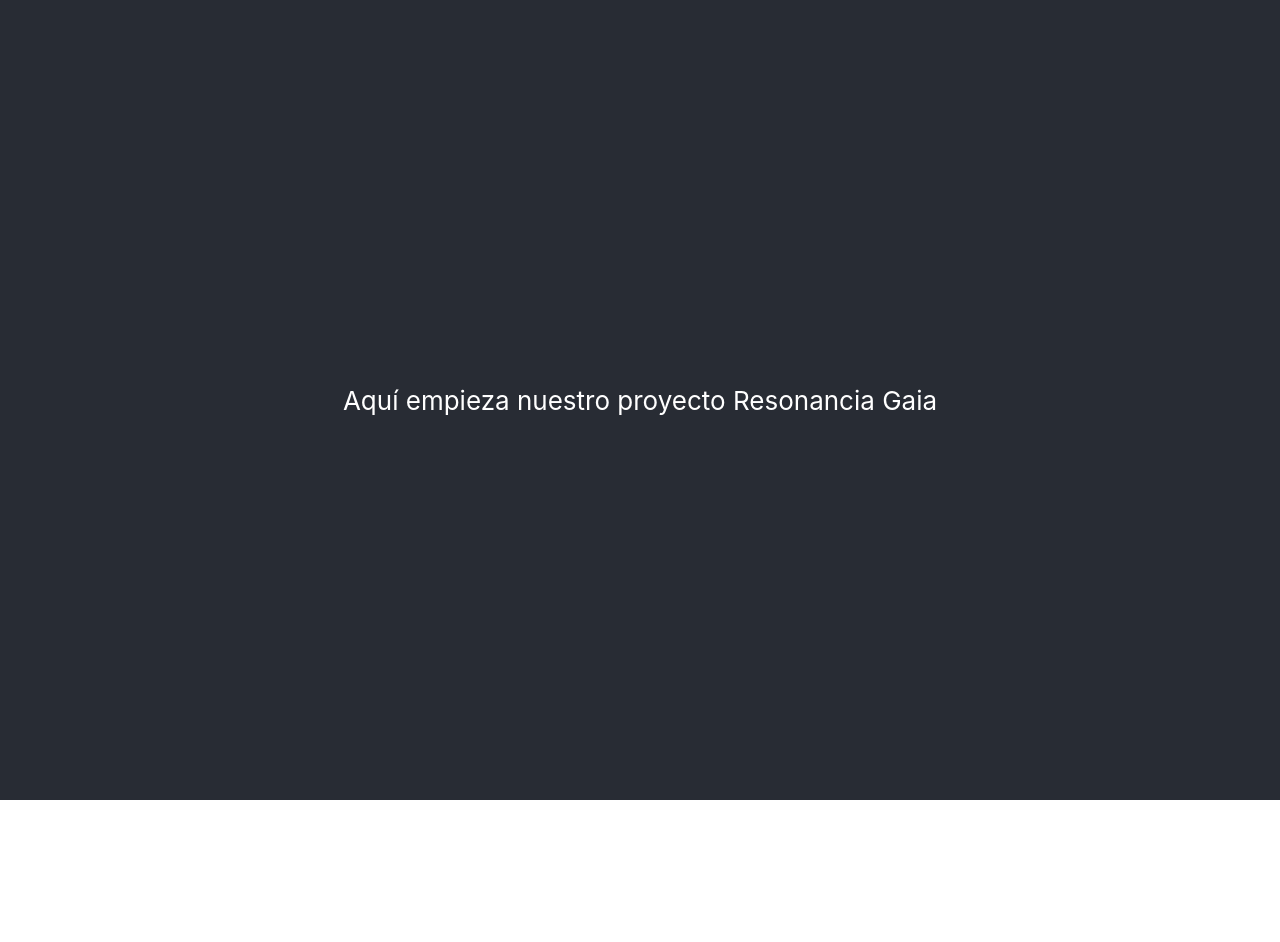
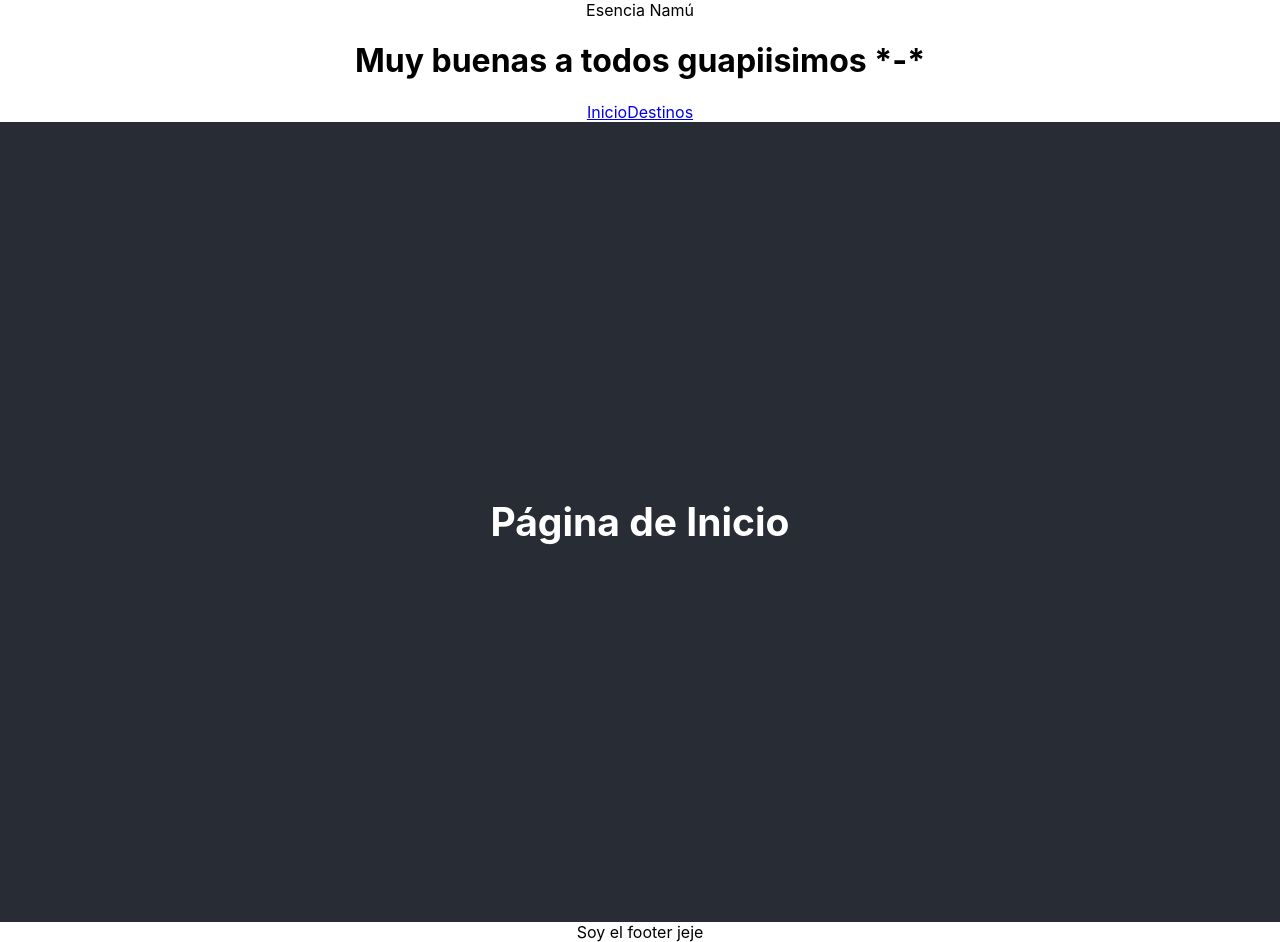
Before and after one commit to lobo1999/esencia-namu, a React (Create React App) app: page / in a window 1280 px wide. Before the commit the page ends 800 px from the top, so only its background shows below. Built offline with nearby package versions, Linux system fonts and the light colour scheme.

Commit message:
creating webpage  structure

```diff
--- a/public/index.html
+++ b/public/index.html
@@ -10,34 +10,14 @@
       content="Web site created using create-react-app"
     />
     <link rel="apple-touch-icon" href="%PUBLIC_URL%/logo192.png" />
-    <!--
-      manifest.json provides metadata used when your web app is installed on a
-      user's mobile device or desktop. See https://developers.google.com/web/fundamentals/web-app-manifest/
-    -->
+
     <link rel="manifest" href="%PUBLIC_URL%/manifest.json" />
-    <!--
-      Notice the use of %PUBLIC_URL% in the tags above.
-      It will be replaced with the URL of the `public` folder during the build.
-      Only files inside the `public` folder can be referenced from the HTML.
 
-      Unlike "/favicon.ico" or "favicon.ico", "%PUBLIC_URL%/favicon.ico" will
-      work correctly both with client-side routing and a non-root public URL.
-      Learn how to configure a non-root public URL by running `npm run build`.
-    -->
-    <title>React App</title>
+    <title>Esencia Namú</title>
   </head>
   <body>
     <noscript>You need to enable JavaScript to run this app.</noscript>
     <div id="root"></div>
-    <!--
-      This HTML file is a template.
-      If you open it directly in the browser, you will see an empty page.
 
-      You can add webfonts, meta tags, or analytics to this file.
-      The build step will place the bundled scripts into the <body> tag.
-
-      To begin the development, run `npm start` or `yarn start`.
-      To create a production bundle, use `npm run build` or `yarn build`.
-    -->
   </body>
 </html>
--- a/src/App.js
+++ b/src/App.js
@@ -1,11 +1,14 @@
-import './App.css';
+import "./styles/App.css";
+import { Navbar, Home, Footer } from "./components";
 
 function App() {
   return (
     <div className="App">
+      <Navbar />
       <header className="App-header">
-        Aquí empieza nuestro proyecto Resonancia Gaia
+        <Home />
       </header>
+      <Footer />
     </div>
   );
 }
--- a/src/components/Footer.jsx
+++ b/src/components/Footer.jsx
@@ -0,0 +1,11 @@
+import React from "react";
+
+const Footer = () => {
+  return (
+    <div>
+      <div>Soy el footer jeje</div>
+    </div>
+  );
+};
+
+export default Footer;
--- /dev/null
+++ b/src/components/Home.jsx
@@ -0,0 +1,11 @@
+import React from "react";
+
+const Home = () => {
+  return (
+    <div className="home">
+      <h2>Página de Inicio</h2>
+    </div>
+  );
+};
+
+export default Home;
--- /dev/null
+++ b/src/components/Navbar.jsx
@@ -0,0 +1,30 @@
+import React from "react";
+
+const Navbar = () => {
+  /*
+    En esta parte (antes de el return) podemos declarar contantes, hooks o lo que sea que vayamos
+    a utilizar dentro de nuestro componente y de esta manera evitar poner valores
+    'quemados' directamente.
+
+    Nota: los componentes en React son los que tienen terminación .jsx y en ellos
+    uno escribe el código HTML y JavaScript por lo tanto en el mismo
+    componente vamos a encontrar el diseño y la lógica de los componentes.
+
+    XoXo Luis Lobo
+    */
+
+  const title = "Esencia Namú";
+
+  return (
+    <div>
+      <div>{title}</div>
+      <h1>Muy buenas a todos guapiisimos *-*</h1>
+      <div className="links">
+        <a href="/">Inicio</a>
+        <a href="/destinations">Destinos</a>
+      </div>
+    </div>
+  );
+};
+
+export default Navbar;
--- /dev/null
+++ b/src/components/index.js
@@ -0,0 +1,3 @@
+export { default as Navbar } from './Navbar';
+export { default as Footer } from './Footer';
+export { default as Home } from './Home';
```
Also changed, not shown: services/proof.jsx (+8 -0 lines), src/index.js (+5 -5 lines), src/components/Header.jsx (deleted), src/styles/App.css (renamed from src/App.css), src/styles/index.css (renamed from src/index.css).
